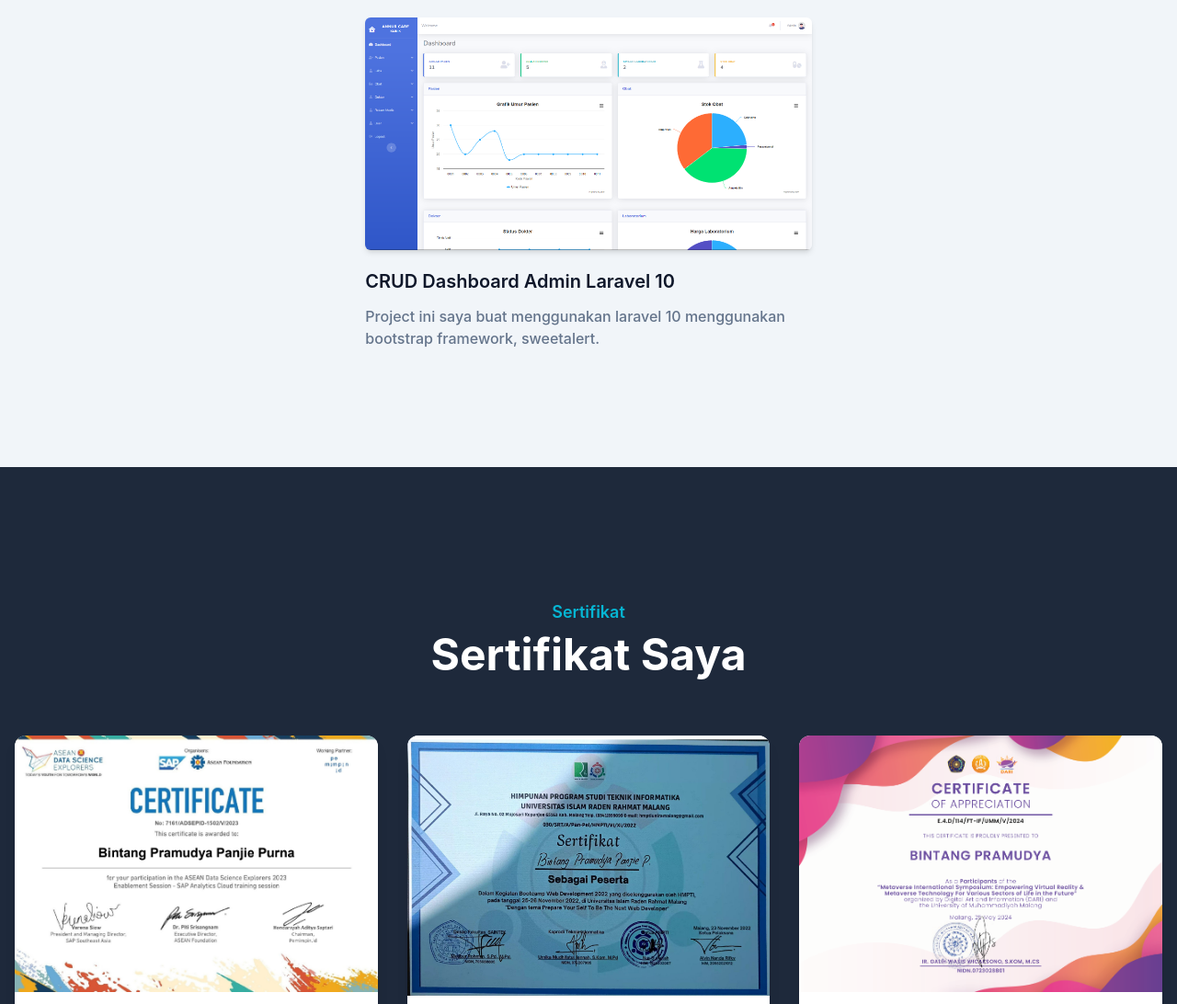
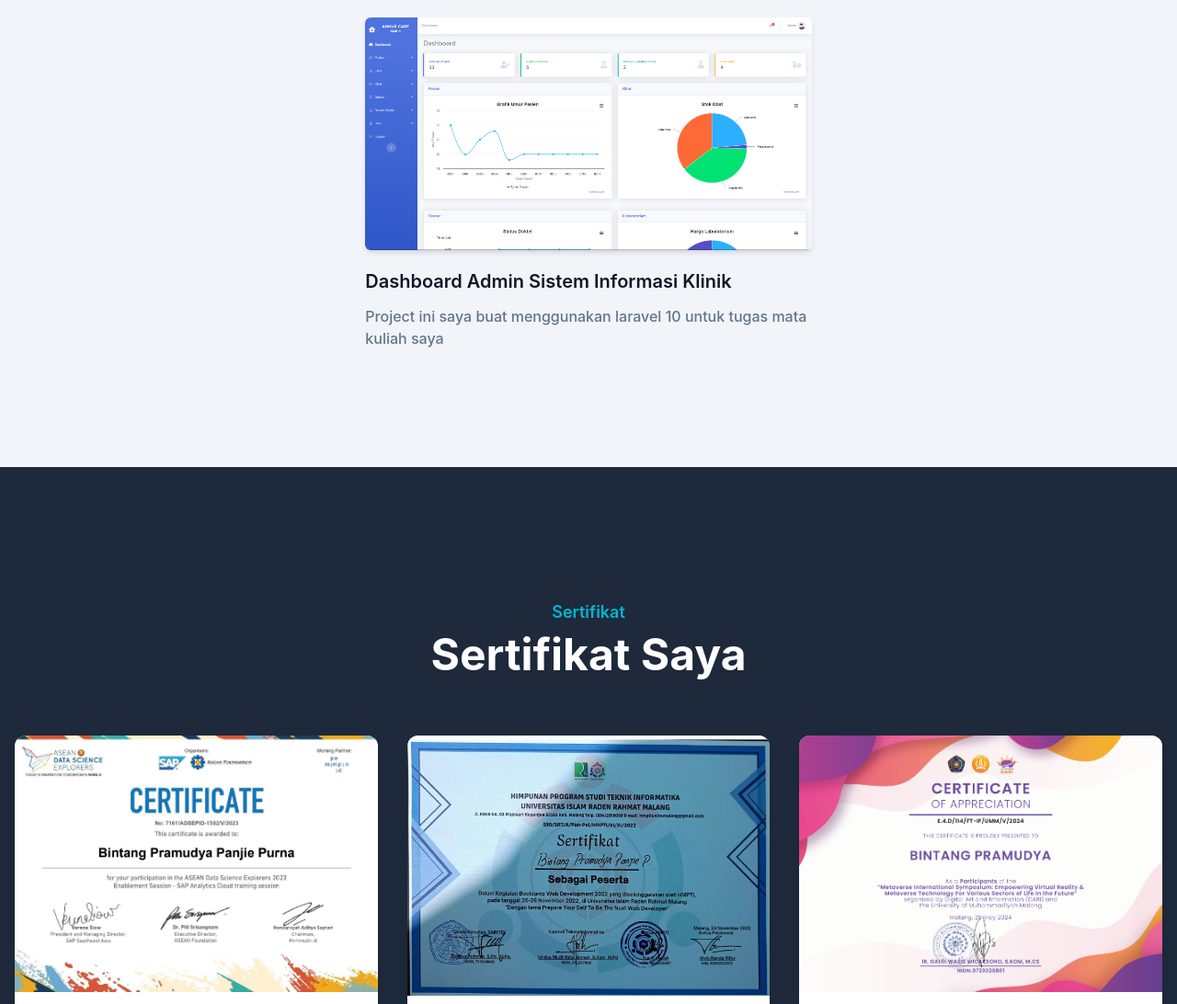
Before and after one commit to BintangPramudya/myportfolio, a website: page index.html in a window 1280 px wide. Shown: the part 2521-3613 px from the top of the page at 92% size. Drawn offline with Linux system fonts and the light colour scheme.

Commit message:
update project

```diff
--- a/index.html
+++ b/index.html
@@ -234,12 +234,12 @@
                 </div>
                 <div class="mb-12 p-4 md:w-1/2">
                     <div class="rounded-md shadow-md overflow-hidden">
-                        <img src="dist/img/portfolio/project5.png" alt="Dashboard admin sistem informasi klinik" width="w-full">
+                        <img src="dist/img/portfolio/project5.png" alt="Dashboard admin sistem informasi klinik"
+                            width="w-full">
                     </div>
-                    <h3 class="font-semibold text-xl text-dark mt-5 mb-3  dark:text-white">CRUD Dashboard Admin Laravel
-                        10</h3>
-                    <p class="font-medium text-base text-secondary">Project ini saya buat menggunakan laravel 10
-                        menggunakan bootstrap framework, sweetalert.</p>
+                    <h3 class="font-semibold text-xl text-dark mt-5 mb-3  dark:text-white">Dashboard Admin Sistem
+                        Informasi Klinik</h3>
+                    <p class="font-medium text-base text-secondary">Project ini saya buat menggunakan laravel 10 untuk tugas mata kuliah saya</p>
                 </div>
             </div>
         </div>
```
